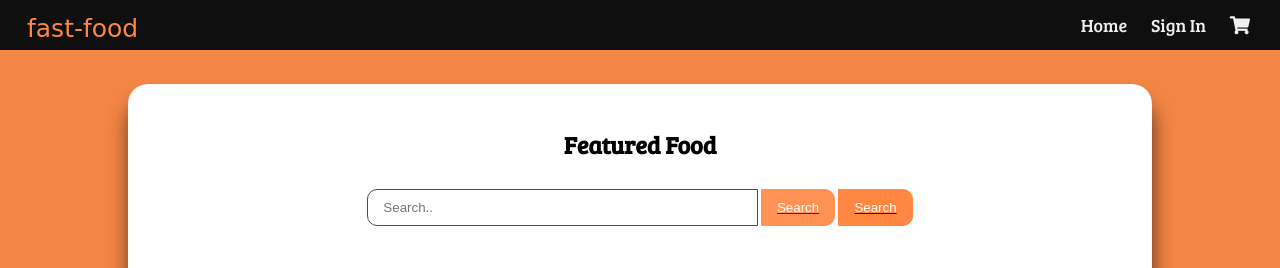
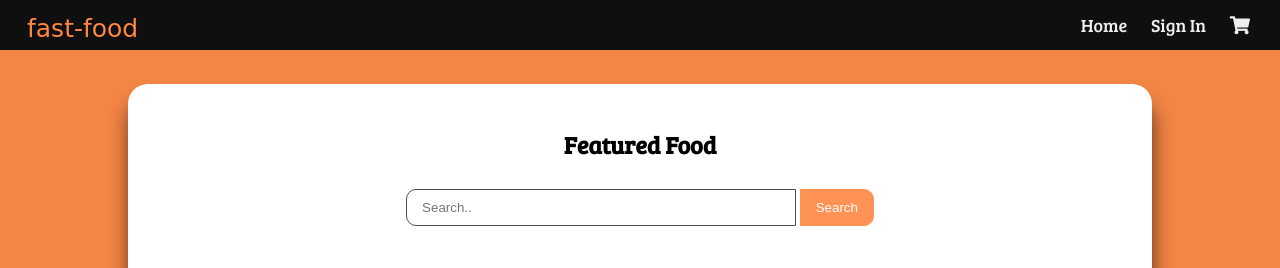
Before and after one commit to akpante3/fast-food-fast, a PHP site: page /index.html in a window 1280 px wide. Shown: the top 268 px of the page. Run offline with PHP 8.4, Linux system fonts and the light colour scheme; some libraries are stand-ins or nearby versions; some web fonts are replaced.

Commit message:
bug [ #160576254 ] modify search bar

```diff
--- a/css/style.css
+++ b/css/style.css
@@ -205,6 +205,9 @@ button:hover {
   }
 .feature-header {
   text-align: center;
+}
+.feature-header a{
+    text-decoration: none;
 }
 .content{
     width: 100%;
--- a/index.html
+++ b/index.html
@@ -45,7 +45,6 @@
             <h2>Featured Food</h2>
             <input id='search-bar'type="text" name="search" placeholder="Search..">
             <a href="#"><button id="submit" type="submit">Search</button></a>
-            <a href="#"><input id="submit" type="submit" value="Search"></a>
         </div>
         <br>
         <div class="content" >
```
